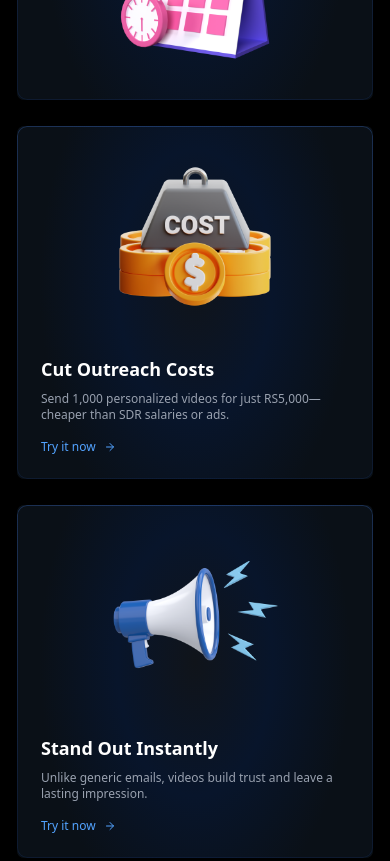
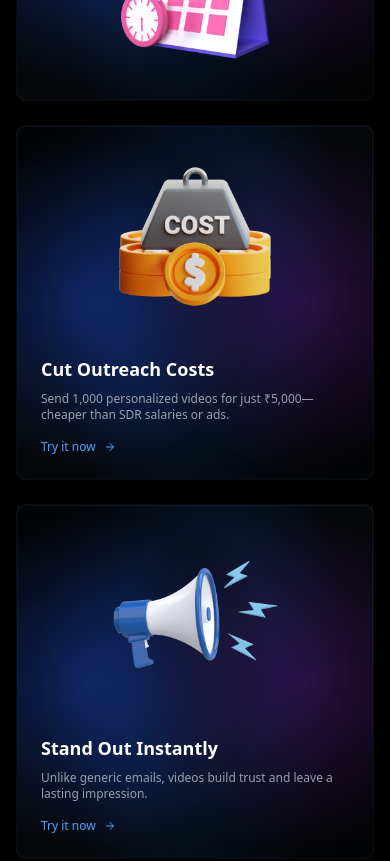
Before and after one commit to datacrumb/AI-Videos-App, a Next.js app: page / in a window 390 px wide. Shown: the part 2760-3621 px from the top of the page. Built offline with nearby package versions, Linux system fonts and the light colour scheme.

Commit message:
Implement gradient card styles in globals.css and refactor FeatureCard component to utilize new styles. Update layout in FeaturesSection for improved responsiveness and visual hierarchy.

```diff
--- a/src/app/globals.css
+++ b/src/app/globals.css
@@ -139,3 +139,40 @@
     scroll-behavior: smooth;
   }
 }
+
+@layer components {
+  .gradient-card {
+    background: radial-gradient(circle at 80% 50%, rgba(88, 28, 135, 0.4) 0%, transparent 50%),
+      radial-gradient(circle at 20% 50%, rgba(29, 78, 216, 0.4) 0%, transparent 50%),
+      radial-gradient(circle at 0% 0%, rgba(0, 0, 0, 0.6) 0%, transparent 50%),
+      radial-gradient(circle at 100% 100%, rgba(0, 0, 0, 0.6) 0%, transparent 50%),
+      radial-gradient(43.69% 75.71% at 50% 44.52%, #0a0d12 0%, #08152b 50%, #050709 100%);
+    border: none;
+    position: relative;
+  }
+
+  /* Alternative approach using pseudo-element for better border gradient support */
+  .gradient-card-alt {
+    background: radial-gradient(circle at 80% 50%, rgba(88, 28, 135, 0.4) 0%, transparent 50%),
+      radial-gradient(circle at 20% 50%, rgba(29, 78, 216, 0.4) 0%, transparent 50%),
+      radial-gradient(circle at 0% 0%, rgba(0, 0, 0, 0.6) 0%, transparent 50%),
+      radial-gradient(circle at 100% 100%, rgba(0, 0, 0, 0.6) 0%, transparent 50%),
+      radial-gradient(43.69% 75.71% at 50% 44.52%, #0a0d12 0%, #08152b 50%, #050709 100%);
+    position: relative;
+    border-radius: 12px;
+    border: none;
+  }
+
+  .gradient-card-alt::before {
+    content: "";
+    position: absolute;
+    inset: 0;
+    padding: 1px;
+    background: radial-gradient(100% 100% at 50% 0%, rgba(59, 107, 191, 0.15) 34.9%, rgba(19, 43, 87, 0.15) 100%);
+    border-radius: inherit;
+    mask: linear-gradient(#fff 0 0) content-box, linear-gradient(#fff 0 0);
+    mask-composite: xor;
+    -webkit-mask-composite: xor;
+    pointer-events: none;
+  }
+}
--- a/src/components/Features.tsx
+++ b/src/components/Features.tsx
@@ -32,30 +32,7 @@ function FeatureCard({
 }: FeatureCardProps) {
   return (
     <Card
-      className={`overflow-hidden h-[400px] w-full rounded-lg flex flex-col ${className}`}
-      style={{
-        background:
-          "radial-gradient(43.69% 75.71% at 50% 44.52%, #10141A 0%, #08152B 50%, #0A1017 100%)",
-        border: "1px solid transparent",
-        borderRadius: "8px",
-        backgroundClip: "padding-box",
-        position: "relative",
-      }}
-    >
-      <div
-        className="absolute inset-0 rounded-lg pointer-events-none"
-        style={{
-          background:
-            "radial-gradient(100% 100% at 50% 0%, rgba(59, 107, 191, 0.4) 34.9%, rgba(19, 43, 87, 0.4) 100%)",
-          mask: "linear-gradient(#fff 0 0) content-box, linear-gradient(#fff 0 0)",
-          maskComposite: "xor",
-          WebkitMask:
-            "linear-gradient(#fff 0 0) content-box, linear-gradient(#fff 0 0)",
-          WebkitMaskComposite: "xor",
-          padding: "1px",
-        }}
-      />
-
+      className={`gradient-card-alt overflow-hidden h-[400px] w-full rounded-lg flex flex-col ${className}`}>
       {top ? (
         <>
           <CardHeader className="pb-3 flex-shrink-0 space-y-2">
@@ -148,42 +125,50 @@ export default function FeaturesSection() {
         </div>
 
         {/* Custom grid layout with specific sizing */}
-        <div className="grid grid-cols-1 md:grid-cols-6 gap-6">
-          {/* Top-left: Large card spanning 4 columns (66.7% width) */}
+        <div className="grid grid-cols-1 md:grid-cols-12 gap-6">
+          {/* Top-left: Large card spanning 8 columns (66.7% width) */}
+          <div className="md:col-span-8">
             <FeatureCard
               title="Boost Response Rates"
               description="Personalized videos outperform cold calls and emails, delivering up to 40% reply rates."
               src="/Images/boost.png"
-            className="h-full md:col-span-4"
+              className="h-full"
               top={true}
             />
+          </div>
 
-          {/* Top-right: Small card spanning 2 columns (33.3% width) */}
+          {/* Top-right: Small card spanning 4 columns (33.3% width) */}
+          <div className="md:col-span-4">
             <FeatureCard
               title="Book More Meetings"
               description="Teams report 5x more meetings booked with video outreach compared to traditional methods."
               src="/Images/meetings.png"
-            className="h-full md:col-span-2"
+              className="h-full"
               top={true}
             />
+          </div>
 
-          {/* Bottom-left: Equal size card spanning 3 columns */}
+          {/* Bottom-left: Equal size card spanning 6 columns */}
+          <div className="md:col-span-7">
             <FeatureCard
               title="Cut Outreach Costs"
-            description="Send 1,000 personalized videos for just RS5,000—cheaper than SDR salaries or ads."
+              description="Send 1,000 personalized videos for just ₹5,000—cheaper than SDR salaries or ads."
               src="/Images/cost.png"
-            className="h-full md:col-span-3"
+              className="h-full"
               top={false}
             />
+          </div>
 
-          {/* Bottom-right: Equal size card spanning 3 columns */}
+          {/* Bottom-right: Equal size card spanning 6 columns */}
+          <div className="md:col-span-5">
             <FeatureCard
               title="Stand Out Instantly"
               description="Unlike generic emails, videos build trust and leave a lasting impression."
               src="/Images/standout.png"
-            className="h-full md:col-span-3"
+              className="h-full"
               top={false}
             />
+          </div>
         </div>
       </div>
     </section>
```
Lines whose indentation alone changed are shown as unchanged.
